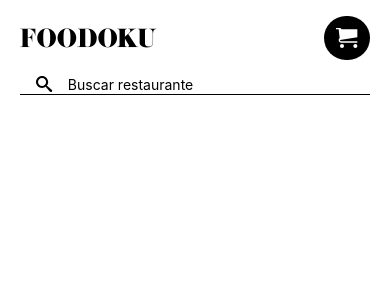
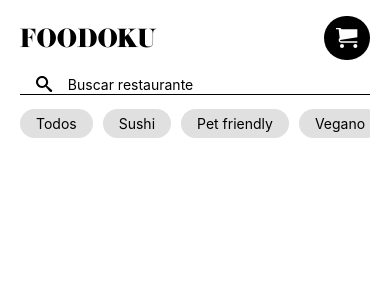
Before and after one commit to soadtech/foodoku-app, a React Native app: screen / in a window 390 px wide. Shown: the top 300 px of the page. Built offline with nearby package versions, Linux system fonts and the light colour scheme.

Commit message:
chore: adding filters list

```diff
--- /dev/null
+++ b/src/components/FilterMenuList/FilterItem/index.js
@@ -0,0 +1,11 @@
+import React from 'react'
+import { View, Text } from 'react-native'
+import { styles } from './styles'
+
+export default function FilterItem ({ item }) {
+    return (
+        <View style={[styles.item, { marginLeft: item.id == '1' ? 0 : 10 }]}>
+            <Text>{item.name}</Text>
+        </View>
+    )
+}
--- /dev/null
+++ b/src/components/FilterMenuList/FilterItem/styles.js
@@ -0,0 +1,11 @@
+import { StyleSheet } from "react-native";
+import colors from "../../../utils/colors";
+
+export const styles = StyleSheet.create({
+    item: {
+        borderRadius: 16.5,
+        backgroundColor: colors.gray,
+        paddingHorizontal: 16,
+        paddingVertical: 6
+    }
+})
--- /dev/null
+++ b/src/components/FilterMenuList/index.js
@@ -0,0 +1,43 @@
+import React from 'react'
+import { View, Text, ScrollView } from 'react-native'
+import { styles } from './styles'
+import FilterItem from './FilterItem'
+
+const filters = [
+    {
+        id: '1',
+        name: 'Todos'
+    },
+    {
+        id: '2',
+        name: 'Sushi'
+    },
+    {
+        id: '3',
+        name: 'Pet friendly'
+    },
+    {
+        id: '4',
+        name: 'Vegano'
+    },
+    {
+        id: '5',
+        name: 'Vegano 1'
+    },
+    {
+        id: '6',
+        name: 'Vegano 2'
+    },
+]
+
+export default function FilterMenuList () {
+    return (
+        <View style={styles.container}>
+            <ScrollView showsHorizontalScrollIndicator={false} horizontal style={styles.list}>
+                {filters.map(filter => (
+                    <FilterItem key={filter.id} item={filter} />
+                ))}
+            </ScrollView>
+        </View>
+    )
+}
--- /dev/null
+++ b/src/components/FilterMenuList/styles.js
@@ -0,0 +1,12 @@
+import { StyleSheet } from "react-native";
+import colors from "../../utils/colors";
+
+export const styles = StyleSheet.create({
+    container: {
+        flexDirection: 'row'
+    },
+    list: {
+        flexDirection: 'row',
+        paddingVertical: 14
+    }
+})
--- a/src/containers/Home/index.js
+++ b/src/containers/Home/index.js
@@ -1,5 +1,6 @@
 import React from 'react'
 import { View, Text, StatusBar } from 'react-native'
+import FilterMenuList from '../../components/FilterMenuList'
 import Header from '../../components/Header'
 import SearchBox from '../../components/SearchBox'
 import colors from '../../utils/colors'
@@ -11,6 +12,7 @@ export default function Home () {
             <StatusBar backgroundColor={colors.white} barStyle='dark-content' />
             <Header />
             <SearchBox />
+            <FilterMenuList />
         </View>
     )
 }
--- a/src/utils/colors.js
+++ b/src/utils/colors.js
@@ -1,4 +1,5 @@
 export default {
     white: 'white',
-    black: 'black'
+    black: 'black',
+    gray: '#e0e0e0'
 }
```
